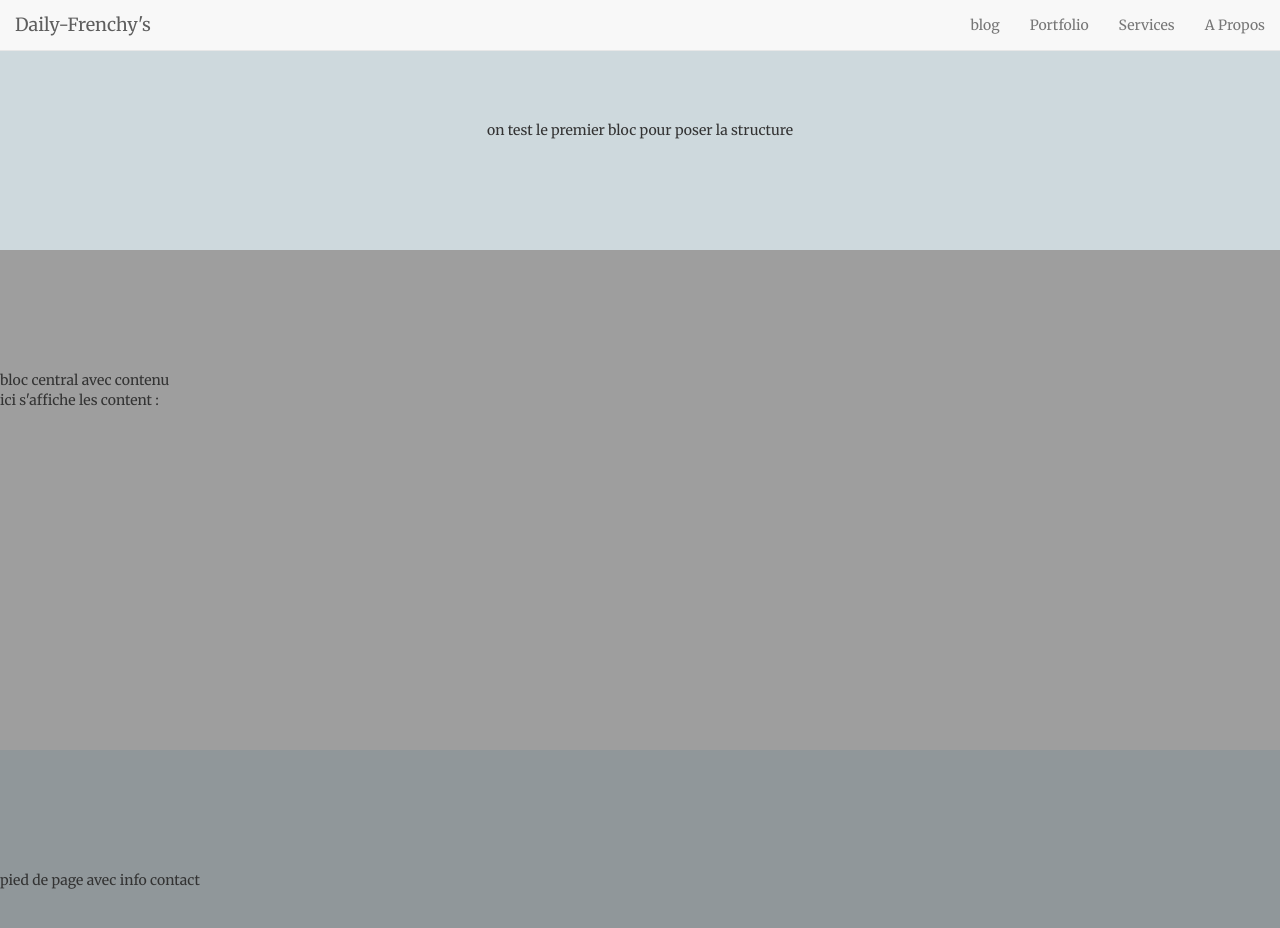
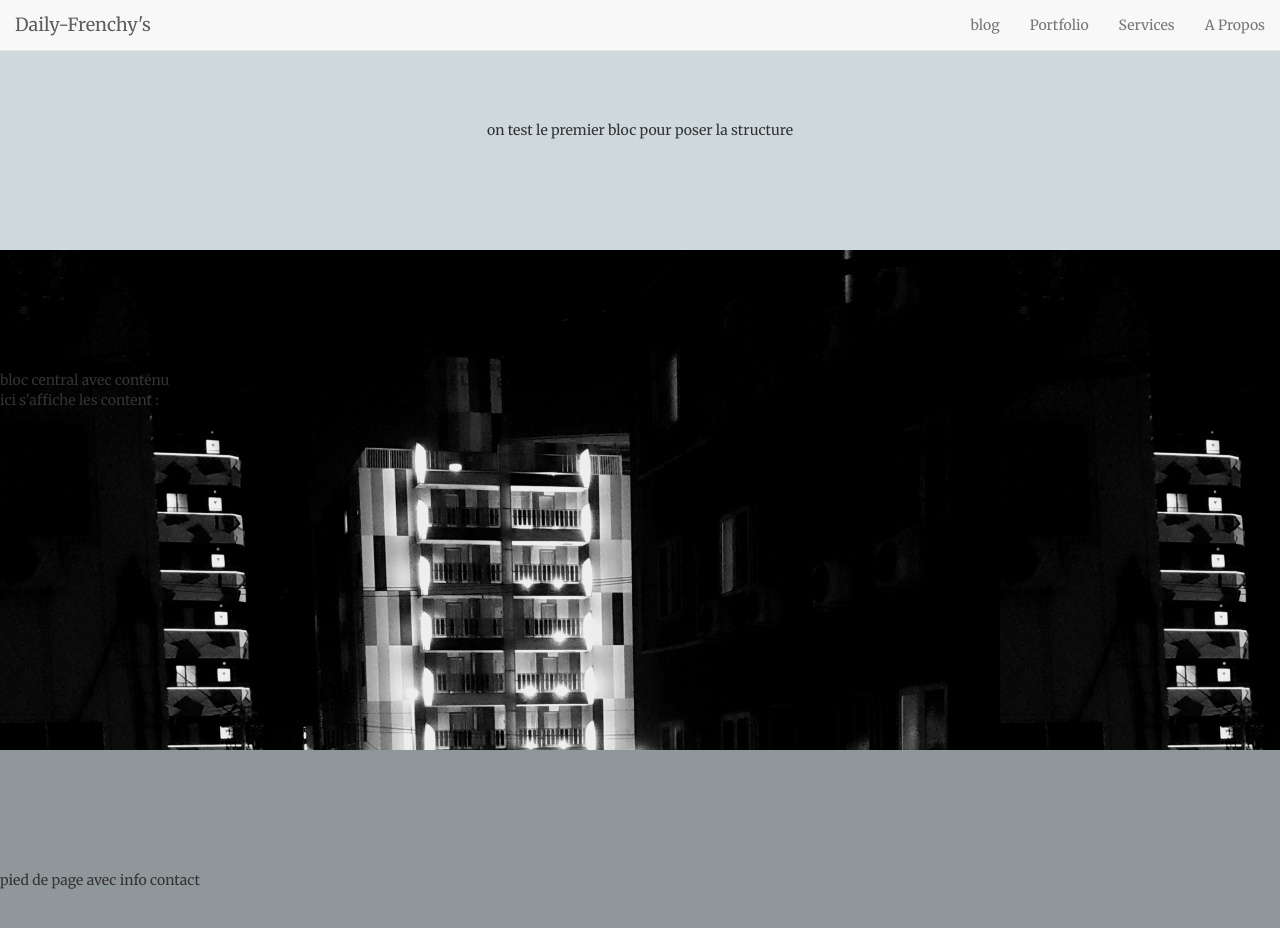
Before and after one commit to dailyfrenchy/news, a Jekyll site: the page built from index.html, in a window 1280 px wide and 1000 px high. Shown: the top 928 px of the window. Built offline with Jekyll 4.4.1, drawn with Linux system fonts in a browser that asks for light colours; some web fonts are replaced.

Commit message:
Update frenchy.css

```diff
--- a/css/frenchy.css
+++ b/css/frenchy.css
@@ -89,7 +89,7 @@ logo1 {
 .central {
     min-height: auto;
     margin-top: 0;
-    background-image: url("/img/default/daily-frenchys-logo1-100x1300.jpg");
+    background-image: url("/img/default/daily-frenchys-logo1-1000x1300.jpg");
     padding: 100px 0;
     width: 100%;
     height: 500px;
```
